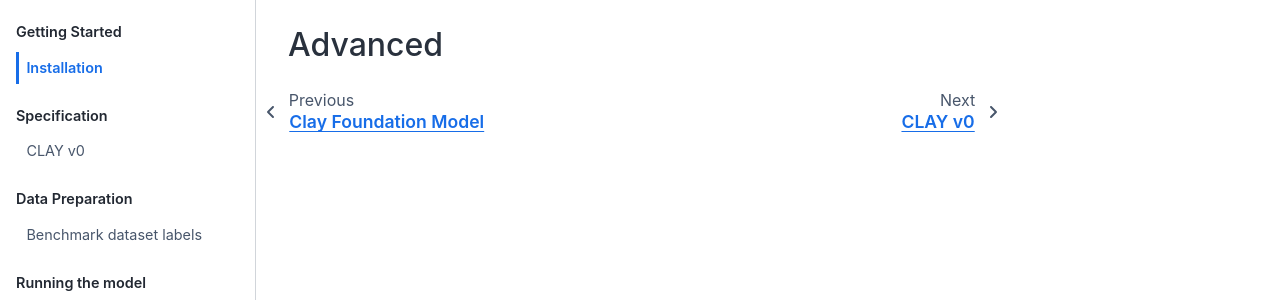
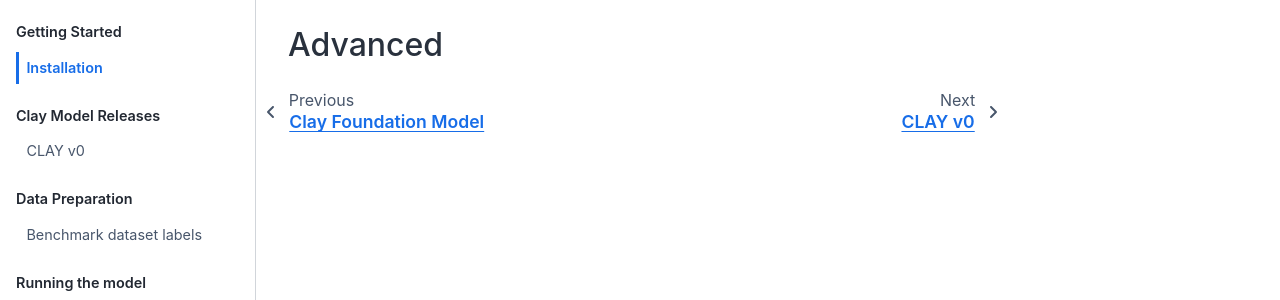
Before and after one commit to Clay-foundation/model, a Jupyter Book: the page built from docs/installation.md, in a window 1280 px wide. Shown: the part 216-516 px from the top of the page. Built offline with Jupyter Book 1.0.4 settings and Sphinx 7.4.7 and the Sphinx Book theme 1.1.4, drawn with Linux system fonts in a browser that asks for light colours; pages that are not in the unit, such as notebooks, are missing from menus.

Commit message:
add sections to TOC

```diff
--- a/docs/_toc.yml
+++ b/docs/_toc.yml
@@ -8,12 +8,16 @@
   chapters:
     - title: Installation
       file: installation
-- caption: Specification
+    - title: Basic USe
+      file: basic_use
+- caption: Clay Model Releases
   chapters:
     - title: CLAY v0
       file: specification
 - caption: Data Preparation
   chapters:
+    - title: Preparing data
+      file: input_data
     - title: Benchmark dataset labels
       file: data_labels
 - caption: Running the model
```
